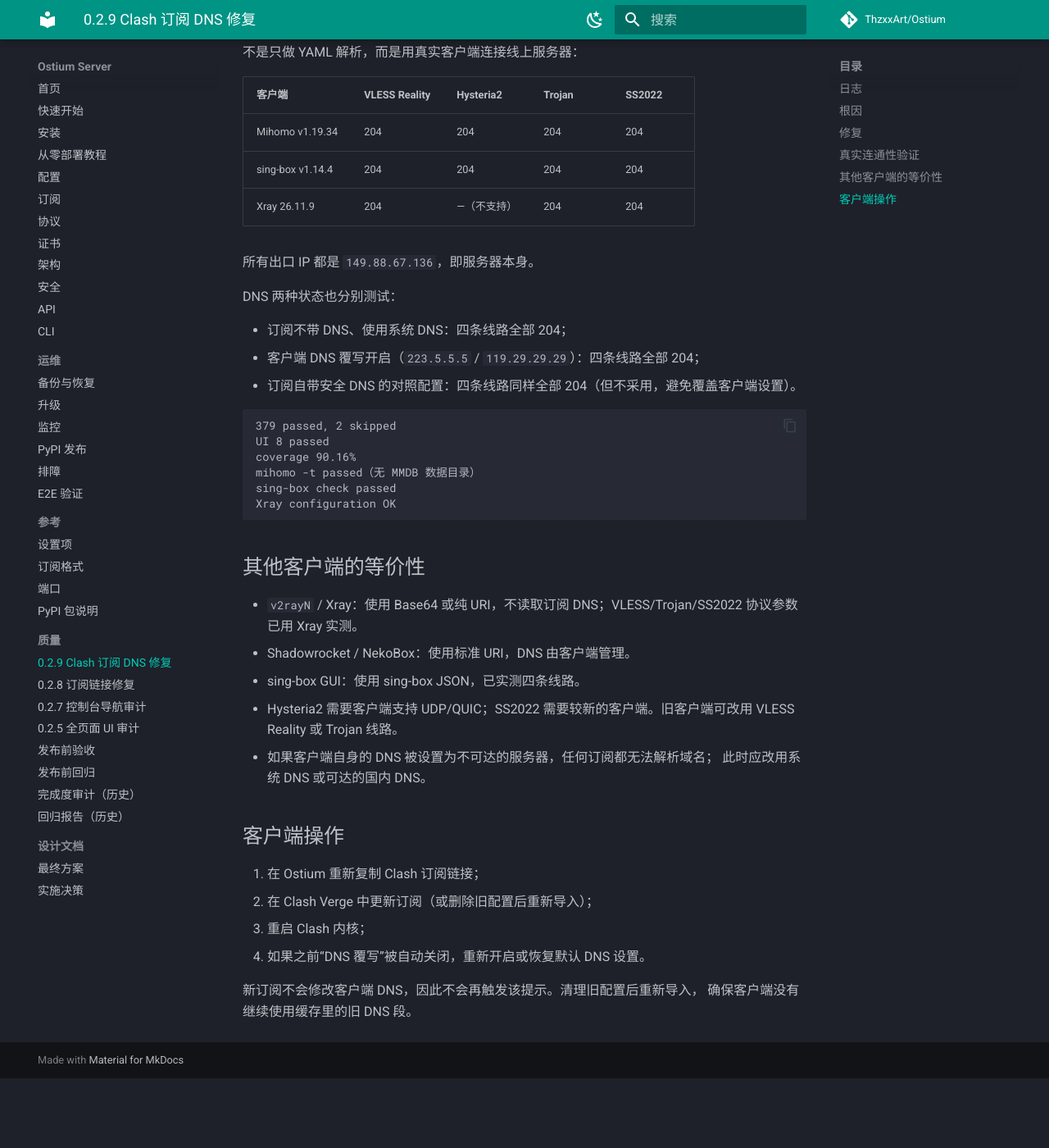
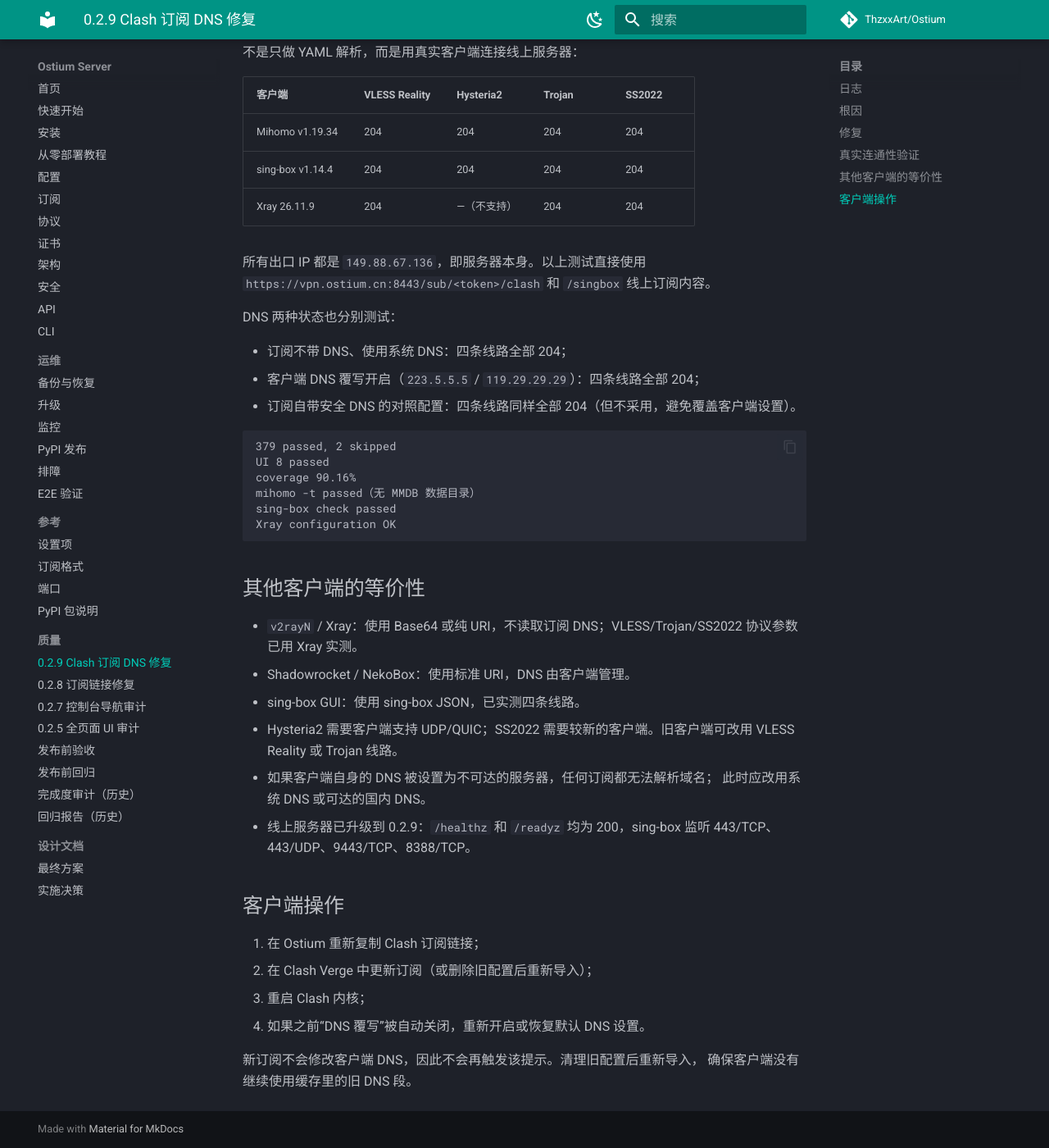
Before and after one commit to ThzxxArt/Ostium, an MkDocs documentation site: the page built from docs/review/0.2.9-clash-dns.md, in a window 1280 px wide and 1400 px high, scrolled down 1355 px. Shown: the whole window at 82% size. Built offline with MkDocs 1.6.1 and Material for MkDocs 9.7.7, drawn with Linux system fonts in a browser that asks for light colours; comment, search, counter and statistics services are not loaded; before the commit the page ends 2670 px from its top, so only the background shows below that.

Commit message:
docs: note live subscription verification for 0.2.9

```diff
--- a/docs/review/0.2.9-clash-dns.md
+++ b/docs/review/0.2.9-clash-dns.md
@@ -60,7 +60,8 @@ Clash Verge Rev 检测到订阅自带 DNS 后，会关闭客户端的“DNS 覆
 | sing-box v1.14.4 | 204 | 204 | 204 | 204 |
 | Xray 26.11.9 | 204 | —（不支持） | 204 | 204 |
 
-所有出口 IP 都是 `149.88.67.136`，即服务器本身。
+所有出口 IP 都是 `149.88.67.136`，即服务器本身。以上测试直接使用
+`https://vpn.ostium.cn:8443/sub/<token>/clash` 和 `/singbox` 线上订阅内容。
 
 DNS 两种状态也分别测试：
 
@@ -87,6 +88,8 @@ Xray configuration OK
   VLESS Reality 或 Trojan 线路。
 - 如果客户端自身的 DNS 被设置为不可达的服务器，任何订阅都无法解析域名；
   此时应改用系统 DNS 或可达的国内 DNS。
+- 线上服务器已升级到 0.2.9：`/healthz` 和 `/readyz` 均为 200，sing-box
+  监听 443/TCP、443/UDP、9443/TCP、8388/TCP。
 
 ## 客户端操作
 
```
